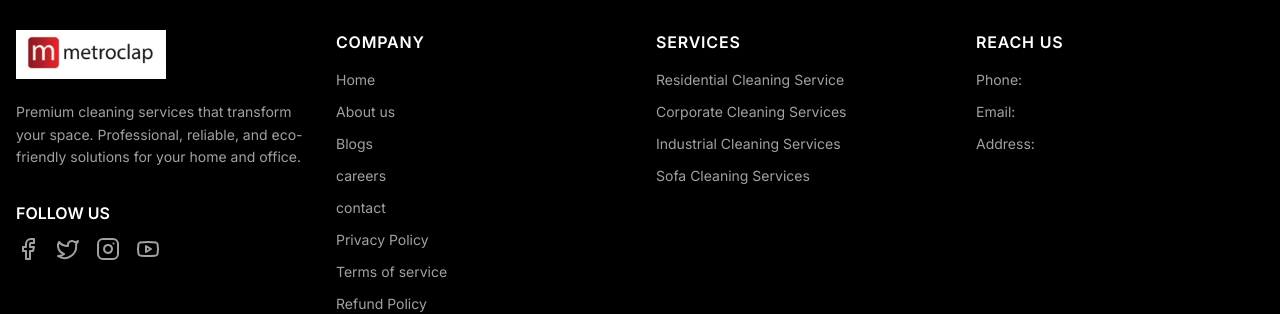
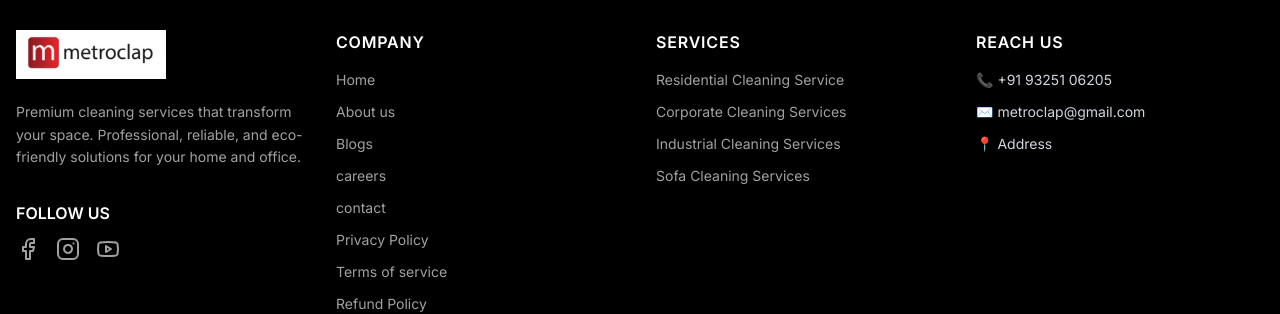
Before and after one commit to adarsh-cmtai/Metro-Clap-Frontend-Code, a Next.js app: page / in a window 1280 px wide. Shown: the part 4446-4760 px from the top of the page. Built offline with nearby package versions, Linux system fonts and the light colour scheme; no server answers.

Commit message:
Update Footer.tsx

```diff
--- a/app/components/Footer.tsx
+++ b/app/components/Footer.tsx
@@ -17,16 +17,13 @@ export default function Footer() {
             </p>
             <h4 className="font-semibold text-white mt-8 mb-3">FOLLOW US</h4>
             <div className="flex space-x-4">
-              <a href="#" aria-label="Facebook" className="text-neutral-400 hover:text-white transition-colors">
+              <a href="https://www.facebook.com/metroclap/" aria-label="Facebook" className="text-neutral-400 hover:text-white transition-colors">
                 <Facebook className="w-6 h-6" />
               </a>
-              <a href="#" aria-label="Twitter" className="text-neutral-400 hover:text-white transition-colors">
-                <Twitter className="w-6 h-6" />
-              </a>
-              <a href="#" aria-label="Instagram" className="text-neutral-400 hover:text-white transition-colors">
+              <a href="https://www.instagram.com/metroclap/" aria-label="Instagram" className="text-neutral-400 hover:text-white transition-colors">
                 <Instagram className="w-6 h-6" />
               </a>
-              <a href="#" aria-label="YouTube" className="text-neutral-400 hover:text-white transition-colors">
+              <a href="https://www.youtube.com/@metroclap5156" aria-label="YouTube" className="text-neutral-400 hover:text-white transition-colors">
                 <Youtube className="w-6 h-6" />
               </a>
             </div>
@@ -58,12 +55,36 @@ export default function Footer() {
 
           <div>
             <h3 className="text-white font-semibold mb-4 uppercase tracking-wider">Reach Us</h3>
-            <ul className="space-y-3 text-sm">
-              <li>Phone:</li>
-              <li>Email:</li>
-              <li>Address:</li>
+            <ul className="space-y-3 text-sm text-gray-300">
+              <li>
+                📞{" "}
+                <a href="tel:+919325106205" className="hover:text-blue-400 transition">
+                  +91 93251 06205
+                </a>
+              </li>
+              <li>
+                ✉️{" "}
+                <a
+                  href="mailto:metroclap@gmail.com"
+                  className="hover:text-blue-400 transition"
+                >
+                  metroclap@gmail.com
+                </a>
+              </li>
+              <li>
+                📍{" "}
+                <a
+                  href="https://www.google.com/maps?q=Metroclap"
+                  target="_blank"
+                  rel="noopener noreferrer"
+                  className="hover:text-blue-400 transition"
+                >
+                  Address
+                </a>
+              </li>
             </ul>
           </div>
+
 
         </div>
 
```
